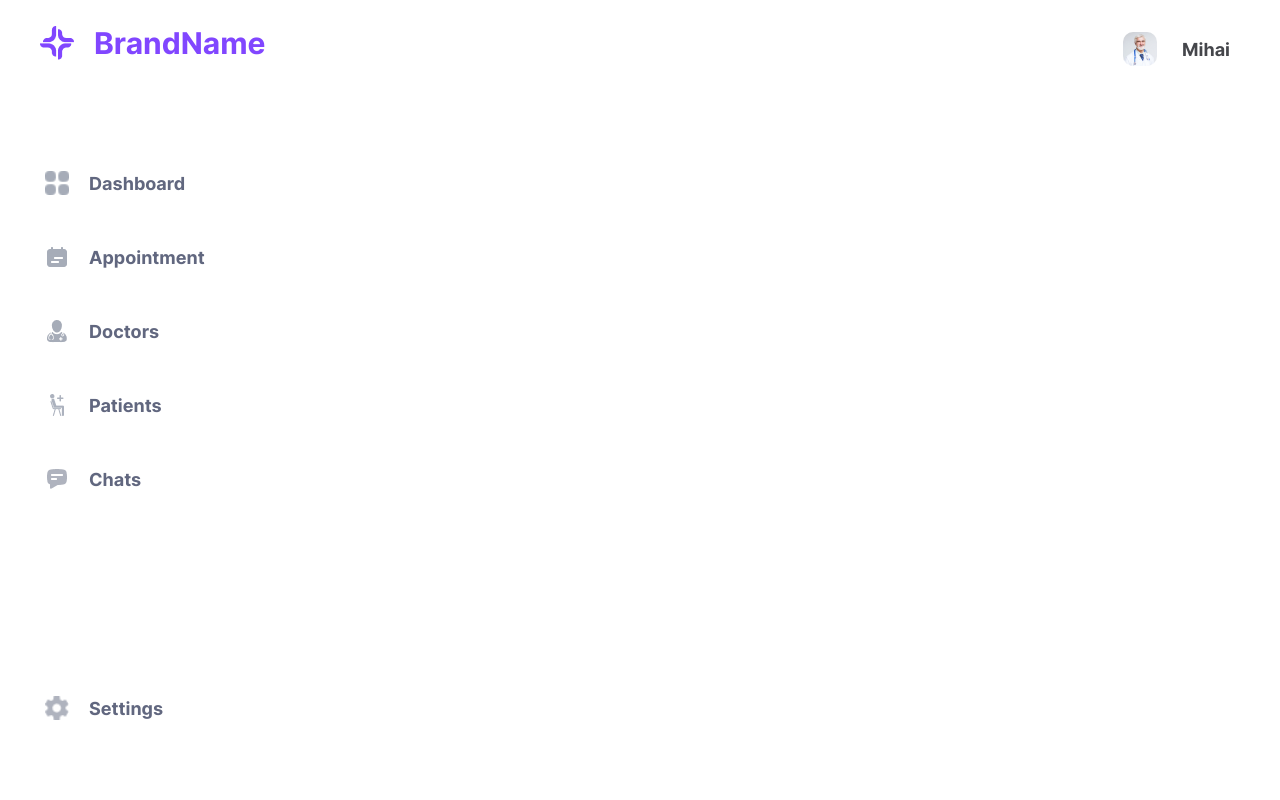
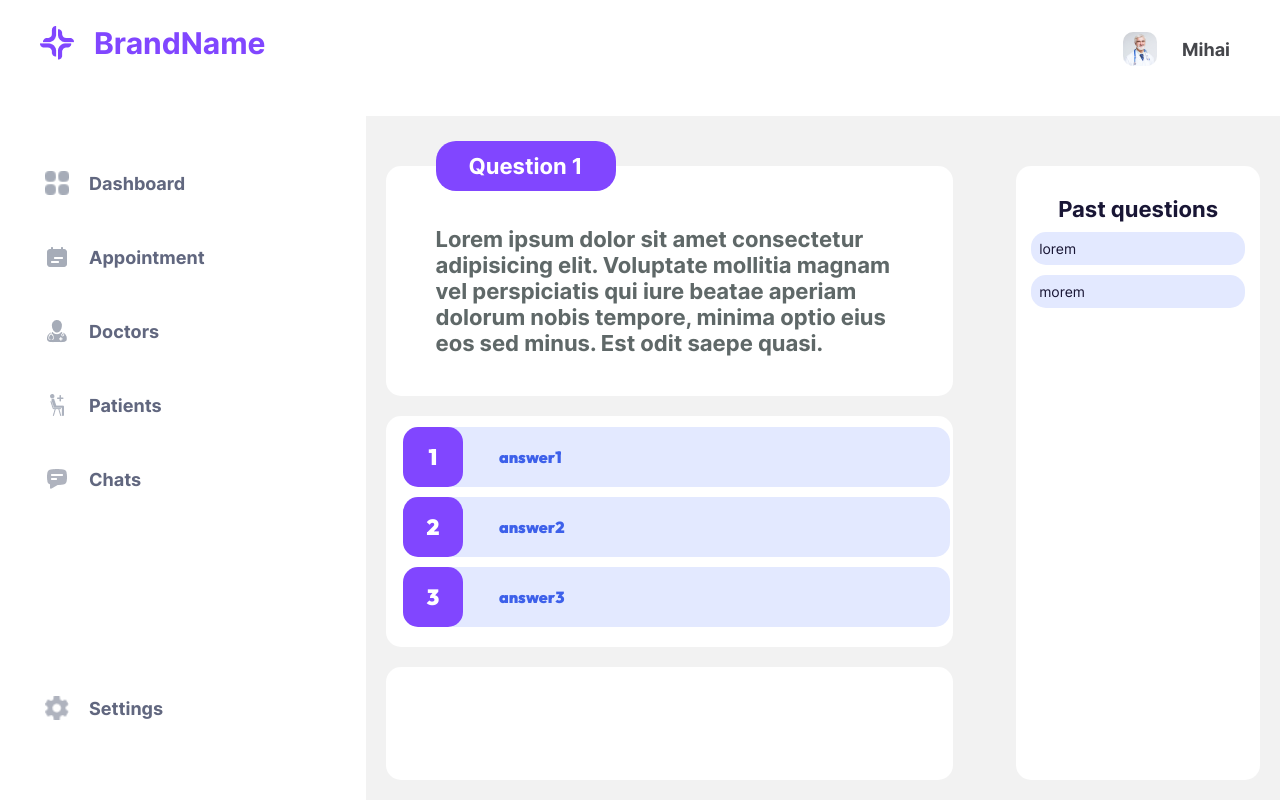
Before and after one commit to CirsteanPaul/fii-practic-front, a React (Create React App) app: page /question in a window 1280 px wide. Built offline with nearby package versions, Linux system fonts and the light colour scheme.

Commit message:
Added question interface

```diff
--- /dev/null
+++ b/src/modules/components/question/Question.tsx
@@ -0,0 +1,54 @@
+import {
+  BottomPart,
+  LeftContainer,
+  OldQuestion,
+  PastQuestionsTitle,
+  QuestionContainer,
+  QuestionNumber,
+  QuestionPage,
+  QuestionPart,
+  QuestionText,
+  ResponsesPart,
+  RightContainer,
+} from './styles';
+import Response from './Response';
+import { myQuestion, oldQuestions } from './constants';
+
+const Question = () => {
+  // eslint-disable-next-line react/no-unstable-nested-components
+  const OldQuestionsList = () => (
+    <>
+      {oldQuestions.map(question => (
+        <OldQuestion>{question.question.length < 30 ? question.question : `${question.question.slice(0, 30)}...`}</OldQuestion>
+      ))}
+    </>
+  );
+
+  return (
+    <QuestionPage>
+      <QuestionContainer>
+        <LeftContainer>
+          <QuestionPart>
+            <QuestionNumber>Question 1</QuestionNumber>
+            <QuestionText>
+              Lorem ipsum dolor sit amet consectetur adipisicing elit. Voluptate mollitia magnam vel perspiciatis qui iure beatae aperiam dolorum nobis tempore, minima optio eius
+              eos sed minus. Est odit saepe quasi.
+            </QuestionText>
+          </QuestionPart>
+          <ResponsesPart>
+            <Response nr={1} answer={myQuestion.answer1} />
+            <Response nr={2} answer={myQuestion.answer2} />
+            <Response nr={3} answer={myQuestion.answer3} />
+          </ResponsesPart>
+          <BottomPart />
+        </LeftContainer>
+        <RightContainer>
+          <PastQuestionsTitle>Past questions</PastQuestionsTitle>
+          <OldQuestionsList />
+        </RightContainer>
+      </QuestionContainer>
+    </QuestionPage>
+  );
+};
+
+export default Question;
--- /dev/null
+++ b/src/modules/components/question/Response.tsx
@@ -0,0 +1,16 @@
+import React from 'react';
+import { ResponseContainer, ResponseNumber, ResponseText } from './styles';
+
+interface responseProps {
+  answer: string;
+  nr: number;
+}
+
+const Response = ({ answer, nr }: responseProps) => (
+  <ResponseContainer>
+    <ResponseNumber>{nr}</ResponseNumber>
+    <ResponseText>{answer}</ResponseText>
+  </ResponseContainer>
+);
+
+export default Response;
--- /dev/null
+++ b/src/modules/components/question/constants.ts
@@ -0,0 +1,32 @@
+export interface questionDetails {
+  id: number;
+  question: string;
+  answer1: string;
+  answer2: string;
+  answer3: string;
+}
+
+export const myQuestion: questionDetails = {
+  id: 1,
+  question: 'lorem',
+  answer1: 'answer1',
+  answer2: 'answer2',
+  answer3: 'answer3',
+};
+
+export const oldQuestions: questionDetails[] = [
+  {
+    id: 1,
+    question: 'lorem',
+    answer1: 'answer1',
+    answer2: 'answer2',
+    answer3: 'answer3',
+  },
+  {
+    id: 2,
+    question: 'morem',
+    answer1: 'answer1',
+    answer2: 'answer2',
+    answer3: 'answer3',
+  },
+];
--- /dev/null
+++ b/src/modules/components/question/index.ts
@@ -0,0 +1,3 @@
+import Question from './Question';
+
+export default Question;
--- /dev/null
+++ b/src/modules/components/question/styles.ts
@@ -0,0 +1,186 @@
+import styled from '../../../theme/styled';
+
+export const QuestionPage = styled.main`
+  background-color: ${props => props.theme.colors.backgroundGray};
+  height: calc(100vh - 116px);
+  padding: 50px 20px 20px 20px;
+
+  @media (max-width: 1000px) {
+    height: calc(100vh - 96px);
+  }
+`;
+
+export const QuestionContainer = styled.div`
+  height: 100%;
+  width: 100%;
+  /* background-color: ${props => props.theme.colors.purple}; */
+
+  display: flex;
+  flex-direction: row;
+  @media (max-width: 1050px) {
+    /* flex-direction: column; */
+    justify-content: center;
+  }
+`;
+
+export const LeftContainer = styled.div`
+  display: flex;
+  flex-direction: column;
+`;
+
+export const QuestionPart = styled.div`
+  width: 90%;
+  height: 250px;
+
+  background-color: ${props => props.theme.colors.white};
+  border-radius: 15px;
+
+  @media (max-width: 1050px) {
+    width: 100%;
+  }
+`;
+
+export const QuestionNumber = styled.div`
+  background-color: ${props => props.theme.colors.logoPurple};
+  font-size: ${props => props.theme.fontSize.medium};
+  font-family: ${props => props.theme.fonts.interBold};
+  color: ${props => props.theme.colors.white};
+
+  width: 180px;
+  height: 50px;
+  border-radius: 20px;
+  transform: translateY(-50%);
+
+  display: flex;
+  justify-content: center;
+  align-items: center;
+
+  margin-left: 50px;
+`;
+
+export const QuestionText = styled.div`
+  font-size: ${props => props.theme.fontSize.medium};
+  font-family: ${props => props.theme.fonts.interBold};
+  color: ${props => props.theme.colors.lightGray};
+
+  padding: 10px 50px 0 50px;
+
+  @media (max-width: 1100px) {
+    font-size: ${props => props.theme.fontSize.small};
+  }
+  @media (max-width: 400px) {
+    padding: 2px 15px 0 15px;
+    /* text-align: center; */
+    font-size: ${props => props.theme.fontSize.mSmall};
+  }
+`;
+
+export const ResponsesPart = styled.div`
+  height: 250px;
+  width: 90%;
+  background-color: ${props => props.theme.colors.white};
+  border-radius: 15px;
+  margin-top: 20px;
+  /* padding-top: 50px; */
+
+  display: flex;
+  flex-direction: column;
+  justify-content: center;
+  align-items: center;
+
+  @media (max-width: 1050px) {
+    width: 100%;
+  }
+`;
+
+export const ResponseContainer = styled.div`
+  width: 90%;
+  height: 60px;
+  background-color: ${props => props.theme.colors.backgroundBlue};
+  margin-bottom: 10px;
+  margin-left: 50px;
+  border-radius: 15px;
+
+  display: flex;
+  flex-direction: row;
+
+  &:hover {
+    opacity: 0.5;
+  }
+  @media (max-width: 560px) {
+    width: 85%;
+  }
+  @media (max-width: 560px) {
+    width: 80%;
+    margin-left: 20px;
+  }
+`;
+
+export const ResponseNumber = styled.div`
+  height: 60px;
+  width: 60px;
+
+  background-color: ${props => props.theme.colors.logoPurple};
+  color: ${props => props.theme.colors.white};
+  font-size: ${props => props.theme.fontSize.medium};
+  border-radius: 15px;
+  transform: translateX(-60%);
+
+  display: flex;
+  justify-content: center;
+  align-items: center;
+`;
+
+export const ResponseText = styled.div`
+  background-color: ${props => props.theme.colors.backgroundBlue};
+  color: ${props => props.theme.colors.textBlue};
+  /* padding: 5px 30px 5px 30px; */
+
+  display: flex;
+  justify-content: center;
+  align-items: center;
+`;
+
+export const RightContainer = styled.div`
+  height: 100%;
+  width: 100%;
+  background-color: ${props => props.theme.colors.white};
+  border-radius: 15px;
+
+  @media (max-width: 1050px) {
+    display: none;
+  }
+`;
+
+export const PastQuestionsTitle = styled.div`
+  font-family: ${props => props.theme.fonts.interBold};
+  color: ${props => props.theme.colors.darkBlue};
+  font-size: ${props => props.theme.fontSize.medium};
+
+  text-align: center;
+  padding-top: 30px;
+`;
+
+export const OldQuestion = styled.div`
+  font-family: ${props => props.theme.fonts.interRegular};
+  color: ${props => props.theme.colors.darkBlue};
+  font-size: ${props => props.theme.fontSize.mSmall};
+
+  background-color: ${props => props.theme.colors.backgroundBlue};
+  border-radius: 15px;
+
+  padding: 8px;
+  margin: 10px 15px 10px 15px;
+`;
+
+export const BottomPart = styled.div`
+  height: 20%;
+  width: 90%;
+  background-color: ${props => props.theme.colors.white};
+  border-radius: 15px;
+  margin-top: 20px;
+
+  @media (max-width: 1050px) {
+    width: 100%;
+  }
+`;
--- a/src/router/AppRouter.tsx
+++ b/src/router/AppRouter.tsx
@@ -15,6 +15,7 @@ import './styles.css';
 import headerLogo from './header_logo.png';
 import Leaderboard from '../modules/components/leaderboard';
 import CreateCv from '../modules/create-cv';
+import Question from '../modules/components/question';
 
 const AppRouter = () => {
   useModalIsOpen();
@@ -47,6 +48,7 @@ const AppRouter = () => {
             <Routes>
               <Route index element={<Home />} />
               <Route path="leaderboard" element={<Leaderboard />} />
+              <Route path="question" element={<Question />} />
               <Route path="cv/create" element={<CreateCv />} />
               {/* <Route path="*" element={<NotFound />} /> */}
             </Routes>
@@ -62,6 +64,7 @@ const AppRouter = () => {
         <Routes>
           <Route index element={<Home />} />
           <Route path="leaderboard" element={<Leaderboard />} />
+          <Route path="question" element={<Question />} />
           {/* <Route path="*" element={<NotFound />} /> */}
         </Routes>
       </ColumnContainer>
```
